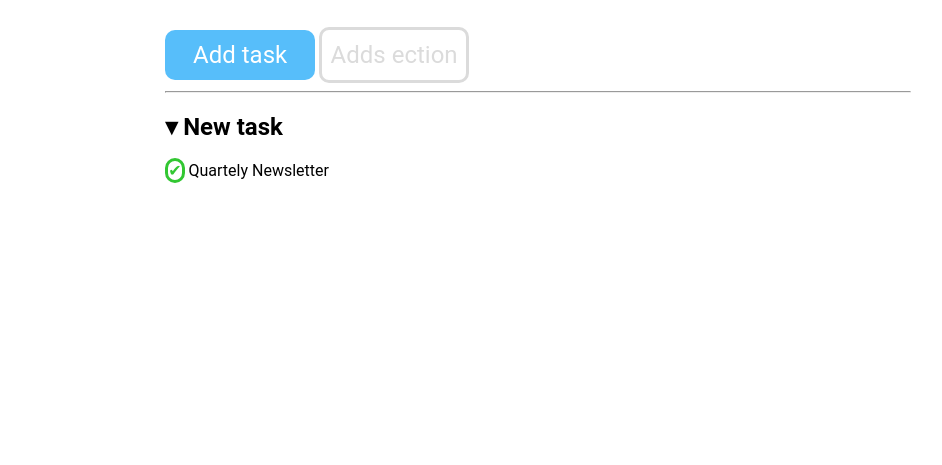
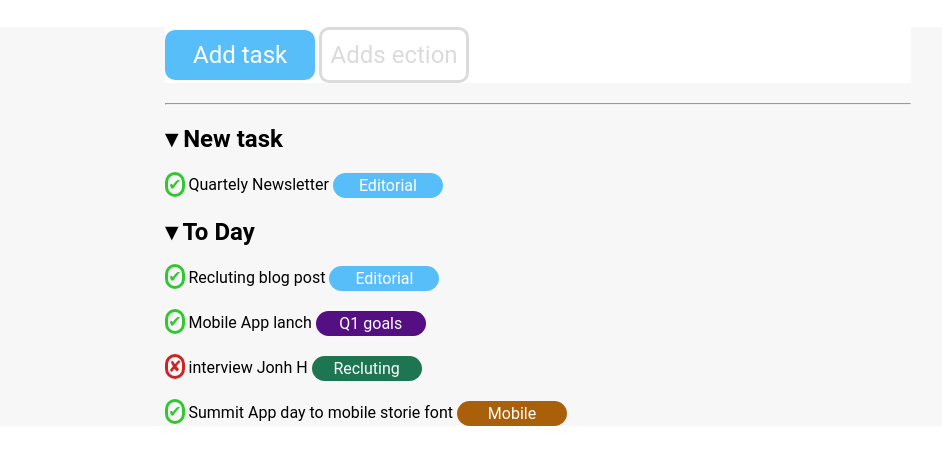
Before and after one commit to ValerioMik/html-css-toboolist, a plain HTML site: page index.html in a window 1280 px wide. Shown: the part 71-536 px from the top of the page, without its empty margins (102-1044 px from the left). Drawn offline with Linux system fonts and the light colour scheme.

Commit message:
modifiche alle sezioni

```diff
--- a/css/style.css
+++ b/css/style.css
@@ -32,6 +32,10 @@
     }
 
 /* corpo parte principale */
+main{
+background-color: rgb(247, 247, 247);
+
+}
 
     .contenitoregenerico{
         width: 59%;
@@ -86,3 +90,46 @@
     border: solid;
     border-radius: 60px;
     }
+
+    .x{
+
+        color: rgb(202, 36, 36);
+    }
+
+    .bottoni{
+        background-color: rgb(87, 190, 250);
+        width: 110px;
+        display: inline-block;
+        text-align: center;
+        line-height: 25px;
+        vertical-align: middle;
+        border-radius: 15px;
+        font-size: medium;
+    }
+    .sezione2{
+        margin-bottom: 15px;
+    }
+
+
+    section{
+        margin-bottom: 20px;
+    }
+
+    .verde{
+        background-color: rgb(30, 117, 81);
+        color: white;
+    }
+
+    .viola{
+
+        background-color: rgb(84, 15, 131);
+        color: white;
+    }
+
+    .arancio{
+
+        background-color: rgb(170, 96, 11);
+        color: white;
+    }
+
+    }
--- a/index.html
+++ b/index.html
@@ -22,7 +22,7 @@
         <!-- main con parte principale -->
         <main>
             <div class="contenitoregenerico">
-                 <!-- sezione1 -->
+
                  <div class="contenitorelista">
 
                     <section class="sezione1">
@@ -32,13 +32,50 @@
                  </div>
                  <hr>
             <!-- sezione2 -->
-                 <section>
+                 <section class="sezione2">
                    <h2>&#9662 New task</h2>
                     <span class="cross"> &#x2714</span>
                     <span>Quartely Newsletter</span>
+                    <span class="bottoni azzurro">Editorial</span>
                  </section>
 
             <!-- sezione3 -->
+                 <section>
+                    <h2>&#9662 To Day</h2>
+                    <span class="cross"> &#x2714</span>
+                    <span>Recluting blog post</span>
+                    <span class="bottoni azzurro">Editorial</span>
+
+                 </section>
+
+                    <section>
+
+                        <span class="cross"> &#x2714</span>
+                        <span>Mobile App lanch</span>
+                        <span class="bottoni viola">Q1 goals</span>
+
+                    </section>
+
+                    <section>
+
+                        <span class="cross x"> &#x2718</span>
+                        <span>interview Jonh H</span>
+                        <span class="bottoni verde">Recluting</span>
+
+                    </section>
+
+
+                    <section>
+
+                        <span class="cross"> &#x2714</span>
+                        <span>Summit App day to mobile storie font</span>
+                        <span class="bottoni arancio">Mobile</span>
+
+                    </section>
+
+
+
+
 
             </div>
 
```
